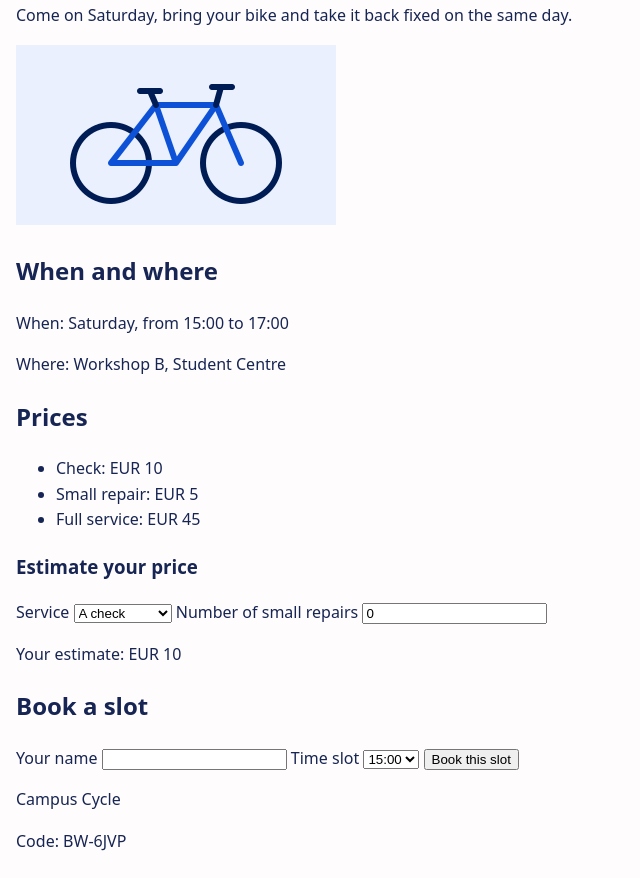
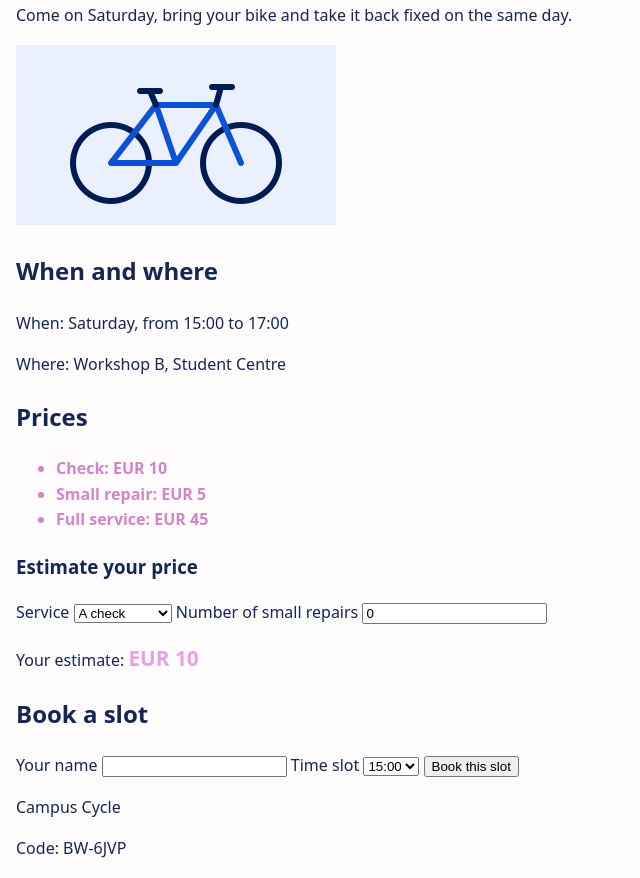
Before and after one commit to gloriadi/clinic, a plain HTML site: page index.html in a window 1280 px wide. Shown: the part 174-1052 px from the top of the page, without its empty margins (0-640 px from the left). Drawn offline with Linux system fonts and the light colour scheme.

Commit message:
Change Color

```diff
--- a/styles.css
+++ b/styles.css
@@ -12,3 +12,7 @@ img { max-width: 100%; height: auto; }
 input, select, button { max-width: 100%; }
 nav { display: flex; flex-wrap: wrap; gap: 0.5rem 1rem; }
 header, main, footer { padding: 0 1rem; }
+
+/* Prices in bold green so they are easy to find */
+#prices li { font-weight: bold; color: #d484c8; }
+#total { font-weight: bold; font-size: 1.3rem; color: #e9a1e4; }
```
